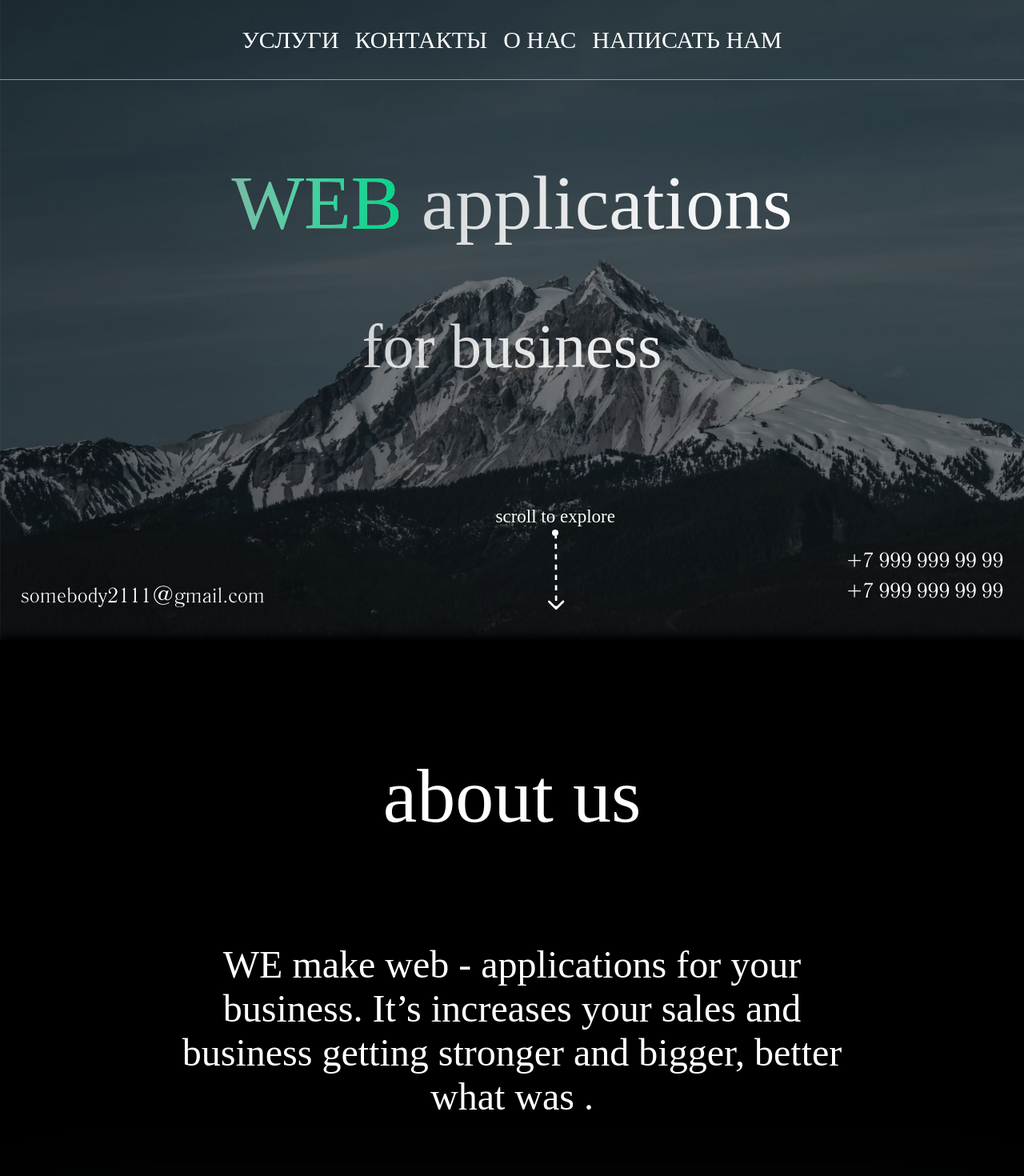
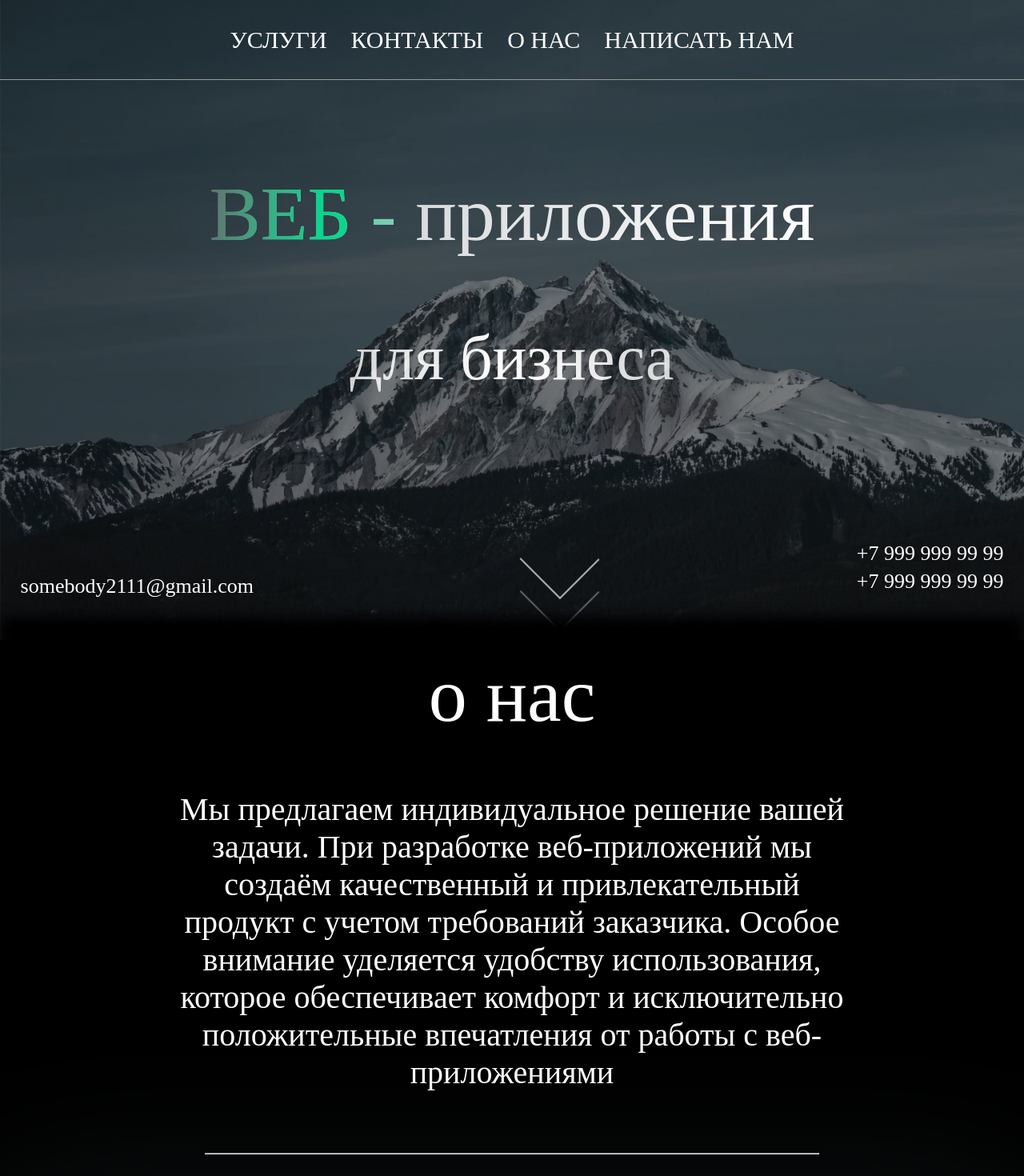
Before and after one commit to Daniks5-5/startport, a React (Create React App) app: page / in a window 1280 px wide. Shown: the top 1470 px of the page at 80% size. Built offline with nearby package versions, Linux system fonts and the light colour scheme.

Commit message:
ready header and about blocks

```diff
--- a/src/App.css
+++ b/src/App.css
@@ -20,10 +20,12 @@
     --grey: #D9D9D9;
     --white-gradient: linear-gradient(271deg, #FFF -3.31%, rgba(255, 255, 255, 0.75) 87.9%, rgba(255, 255, 255, 0.00) 141.42%);
     --light-grey: #EBEBEB;
+    --light-white-gradient: linear-gradient(272deg, rgba(255, 255, 255, 0.71) -78.32%, rgba(255, 255, 255, 0.00) -78.3%, #FFF 51%, rgba(255, 255, 255, 0.00) 180.23%, rgba(255, 255, 255, 0.00) 180.23%);
+
 }
 
 @font-face {
-    font-family: 'PT Serif';
+    font-family: 'PT-Serif';
     src: local('PTSerif-Regular'),
         url('./lib/fonts/PTSerif-Regular.ttf') format('ttf');
     font-weight: 400;
@@ -63,7 +65,6 @@
     font-style: normal;
 }
 
-
 @media(max-width: 1000px) {
     :root {
         font-size: 9px;
--- a/src/App.js
+++ b/src/App.js
@@ -1,6 +1,7 @@
 import Header from "./components/header/Header";
 import About from "./components/about/About";
 import Skills from "./components/skills/Skills";
+import Services from "./components/services/Services";
 import Footer from "./components/footer/Footer";
 import "./app.css";
 
@@ -10,6 +11,7 @@ function App() {
       <Header></Header>
       <About></About>
       <Skills></Skills>
+      <Services></Services>
       <Footer></Footer>
     </div>
   );
--- a/src/components/about/About.js
+++ b/src/components/about/About.js
@@ -2,11 +2,15 @@ import "./about.css";
 const About = () => {
   return (
     <section class="about" id="about">
-      <h2>about us</h2>
+      <h2>о нас</h2>
       <p>
-        WE make web - applications for your business. It’s increases your sales
-        and business getting stronger and bigger, better what was .
+        Мы предлагаем индивидуальное решение вашей задачи. При разработке
+        веб-приложений мы создаём качественный и привлекательный продукт с
+        учетом требований заказчика. Особое внимание уделяется удобству
+        использования, которое обеспечивает комфорт и исключительно
+        положительные впечатления от работы с веб-приложениями
       </p>
+      <hr className="about-line" />
     </section>
   );
 };
--- a/src/components/about/about.css
+++ b/src/components/about/about.css
@@ -3,7 +3,7 @@
     display: flex;
     flex-direction: column;
     width: 100%;
-    height: 100vh;
+    min-height: 70vh;
     color: var(--white);
     text-align: center;
     background-color: var(--black);
@@ -16,23 +16,31 @@
     content: "";
     position: absolute;
     background: #000;
-    filter: blur(5px);
-    top: -5px;
+    filter: blur(8px);
+    top: -29px;
     left: 0;
     width: 100%;
-    height: 25px;
+    height: 40px;
     z-index: 100;
 }
 
 .about h2 {
     font-family: BOWLER;
     font-size: 9.6rem;
-    margin-bottom: 10%;
+    padding-top: 1%;
+    margin-bottom: 5%;
 }
 
 .about p {
-    width: 70%;
-    font-family: Anchorion;
-    font-size: 4.8rem;
+    width: 65%;
+    font-family: PT-Serif;
+    font-size: 4.0rem;
     align-self: center;
 }
+
+.about-line {
+    width: 60%;
+    height: 1px;
+    background-color: rgba(255, 255, 255, 0.80);
+    margin: 6% auto 0 auto;
+}
--- a/src/components/header/Header.js
+++ b/src/components/header/Header.js
@@ -9,33 +9,28 @@ const Header = () => {
       <div className="header-block">
         <div className="header-text">
           <h1>
-            <span>WEB </span>applications
+            <span className="header-web-text">ВЕБ</span>
+            <span className="header-hyphen"> - </span>приложения
           </h1>
-          <h2>for business</h2>
+          <h2>для бизнеса</h2>
         </div>
         <div className="header-contacts">
           <div>
             <a href="#!">somebody2111@gmail.com</a>
           </div>
-          <div className="header-scroll-link">
-            <p>scroll to explore</p>
-            <div className="arrow">
-              <div className="dote"></div>
-              <svg
-                xmlns="http://www.w3.org/2000/svg"
-                width="23"
-                height="101"
-                viewBox="0 0 23 101"
-                fill="none"
-                className="arrow-body"
-              >
-                <path
-                  d="M10.9251 100.066C11.5137 100.649 12.4634 100.644 13.0464 100.056L22.5459 90.4634C23.1288 89.8748 23.1242 88.9251 22.5356 88.3421C21.9469 87.7592 20.9972 87.7638 20.4143 88.3524L11.9703 96.8788L3.44391 88.4348C2.85529 87.8519 1.90555 87.8565 1.32262 88.4451C0.739682 89.0337 0.744292 89.9835 1.33292 90.5664L10.9251 100.066ZM10 0.00728147L10.0172 3.543L13.0171 3.52844L13 -0.00728147L10 0.00728147ZM10.0515 10.6144L10.0858 17.6859L13.0858 17.6713L13.0515 10.5999L10.0515 10.6144ZM10.1202 24.7573L10.1545 31.8287L13.1545 31.8142L13.1201 24.7427L10.1202 24.7573ZM10.1888 38.9002L10.2231 45.9716L13.2231 45.9571L13.1888 38.8856L10.1888 38.9002ZM10.2575 53.043L10.2918 60.1145L13.2918 60.0999L13.2574 53.0285L10.2575 53.043ZM10.3261 67.1859L10.3605 74.2574L13.3604 74.2428L13.3261 67.1714L10.3261 67.1859ZM10.3948 81.3288L10.4291 88.4002L13.4291 88.3857L13.3947 81.3142L10.3948 81.3288ZM10.4634 95.4717L10.4806 99.0074L13.4806 98.9928L13.4634 95.4571L10.4634 95.4717Z"
-                  fill="white"
-                />
-              </svg>
+          <a className="header-scroll-link" href="#about">
+            <div className="title-block__rows">
+              <div className="title-block__rows-1">
+                <div className="title-block__row-1"></div>
+                <div className="title-block__row-2"></div>
+              </div>
+
+              <div className="title-block__rows-2">
+                <div className="title-block__row-3"></div>
+                <div className="title-block__row-4"></div>
+              </div>
             </div>
-          </div>
+          </a>
           <div className="header-phone">
             <a href="#!">+7 999 999 99 99</a>
             <a href="#!">+7 999 999 99 99</a>
--- a/src/components/header/header.css
+++ b/src/components/header/header.css
@@ -62,9 +62,19 @@
     -webkit-text-fill-color: transparent;
 }
 
-.header-block h1 span {
+.header-web-text {
     font-size: 9.6rem;
-    background: var(--green-gradient);
+    background: linear-gradient(277deg, #08D68C 21.7%, rgba(34, 48, 38, 0.50) 101.44%, rgba(26, 202, 139, 0.00) 137.68%);
+    background-clip: text;
+    -webkit-background-clip: text;
+    -webkit-text-fill-color: transparent;
+}
+
+.header-hyphen {
+    font-size: 9.6rem;
+    /* background: linear-gradient(20deg, #08D68C -34.46%, rgba(86, 195, 156, 0.50) 15.39%, #B1B7B9 32.23%); */
+    background: rgb(8, 214, 140);
+    background: linear-gradient(20deg, #08D68C 0%, rgba(86, 195, 156, 0.50) 56.39%, #B1B7B9 61.23%);
     background-clip: text;
     -webkit-background-clip: text;
     -webkit-text-fill-color: transparent;
@@ -72,15 +82,15 @@
 
 .header-block h2 {
     color: var(--white);
-    background: var(--white-gradient);
+    background: var(--light-white-gradient);
     background-clip: text;
     -webkit-background-clip: text;
     -webkit-text-fill-color: transparent;
-    font-size: 7.8rem;
+    font-size: 8.0rem;
 }
 
 .header-contacts {
-    font-family: Literaturnaya;
+    font-family: PT-Serif;
     font-size: 2.6rem;
     display: flex;
     width: 96%;
@@ -95,103 +105,123 @@
     margin-bottom: 3%;
 }
 
-/* .header-scroll {
-    position: absolute;
-    z-index: 10;
-    bottom: -436px;
-    left: -260px;
-    width: 810px;
-    height: 810px;
-    z-index: 2;
-    flex-shrink: 0;
-} */
-
-/* .header-scroll-filter {
-    position: absolute;
-    left: 0;
-    bottom: 0;
-    background: var(--light-black);
-    mix-blend-mode: color-burn;
-    filter: blur(2px);
-    width: 100%;
-    height: 100%;
-    z-index: 3;
-    border-radius: 100%;
-    opacity: 0.7;
-} */
-
-/* .header-scroll-filter:hover {
-    border: 5px dashed var(--white);
-    filter: blur(0px);
-    animation: scroll-filter-1 50s linear infinite;
-} */
-
-
-@keyframes scroll-filter-1 {
-    0% {
-        transform: rotate(0deg);
-    }
-
-    100% {
-        transform: rotate(360deg);
-    }
-}
-
-
-/*
-.header-scroll-link {
-    position: absolute;
-    left: 0%;
-    top: 0%;
-    color: var(--white);
-    width: 83%;
-    height: 100%;
-    border-radius: 50%;
-    padding-top: 14%;
-    padding-left: 26%;
-} */
-
-.header-scroll-link p {
-    color: var(--white);
-    font-family: Anchorion;
-    font-size: 2.3rem;
-    width: 100%;
-    text-align: center;
-}
-
-.header-scroll-link a {
-    text-decoration: none;
-}
-
 .header-phone {
     display: flex;
     flex-direction: column;
 }
 
-.arrow {
-    cursor: pointer;
-    position: relative;
-    width: 100%;
+.title-block__rows {
+    position: absolute;
+    display: flex;
+    flex-direction: column;
+    align-items: center;
+    justify-content: center;
+    width: 120px;
     height: 100px;
-    justify-content: center;
-    display: flex;
-    align-items: center;
-    flex-direction: column;
-    margin-top: 2%;
+    left: 50%;
+    bottom: 5%;
 }
 
-
-.dote {
-    width: 8px;
-    height: 8px;
-    background: var(--white);
-    border-radius: 50%;
-}
-
-.arrow-body {
-    position: relative;
+.title-block__rows a {
     width: 100%;
     height: 100%;
 }
 
+.title-block__row-1 {
+    position: relative;
+    width: 70px;
+    height: 2px;
+    background-color: #D9D9D9;
+    transform: translateX(24px) rotate(-45deg);
+}
+
+.title-block__row-2 {
+    position: relative;
+    top: -3px;
+    width: 70px;
+    height: 2px;
+    background-color: #D9D9D9;
+    transform: translateX(-25px) rotate(45deg);
+}
+
+.title-block__row-3 {
+    position: relative;
+    width: 70px;
+    height: 2px;
+    background-color: #D9D9D9;
+    transform: translateX(24px) rotate(-45deg);
+}
+
+.title-block__row-4 {
+    position: relative;
+    top: -3px;
+    width: 70px;
+    height: 2px;
+    background-color: #D9D9D9;
+    transform: translateX(-25px) rotate(45deg);
+}
+
+.title-block__rows-1 {
+    position: relative;
+    top: -10px;
+}
+
+.title-block__rows-2 {
+    position: relative;
+    top: 20px;
+}
+
+.title-block__rows-1 {
+    animation: row-1 3s linear infinite -1.5s;
+}
+
+@keyframes row-1 {
+    0% {
+        opacity: 0;
+        transform: translate(0, -20px);
+    }
+
+    10%,
+    90% {
+        opacity: 0;
+    }
+
+    50% {
+        opacity: 1;
+        transform: translate(0, 0);
+    }
+
+    100% {
+        opacity: 0;
+        transform: translate(0, 20px);
+    }
+}
+
+.title-block__rows-2 {
+    animation: row-2 3s linear infinite -1.5s;
+    animation-delay: 1s;
+}
+
+@keyframes row-2 {
+    0% {
+        opacity: 0;
+        transform: translate(0, -20px);
+    }
+
+    10%,
+    90% {
+        opacity: 0;
+    }
+
+    50% {
+        opacity: 1;
+        transform: translate(0, 0);
+    }
+
+    100% {
+        opacity: 0;
+        transform: translate(0, 20px);
+    }
+}
+
 /* header end */
--- a/src/components/navbar/Navbar.js
+++ b/src/components/navbar/Navbar.js
@@ -5,7 +5,7 @@ const Navbar = () => {
     <nav className="navigation">
       <ul>
         <li>
-          <a href="#skills">УСЛУГИ</a>
+          <a href="#services">УСЛУГИ</a>
         </li>
         <li>
           <a href="#header">КОНТАКТЫ</a>
--- a/src/components/navbar/navbar.css
+++ b/src/components/navbar/navbar.css
@@ -18,7 +18,7 @@
 
 .navigation ul li {
     font-size: 3.0rem;
-    font-family: PT Serif;
+    font-family: PT-Serif;
     line-height: normal;
 }
 
@@ -29,7 +29,7 @@
 }
 
 .navigation ul li:not(:last-of-type) {
-    margin-right: 20px;
+    margin-right: 30px;
 }
 
 
--- /dev/null
+++ b/src/components/services/Services.js
@@ -0,0 +1,7 @@
+import "./services.css";
+
+const Services = () => {
+  return <section className="services" id="services"></section>;
+};
+
+export default Services;
--- a/src/components/skills/Skills.js
+++ b/src/components/skills/Skills.js
@@ -1,4 +1,3 @@
-// import "../../app.css";
 import "./skills.css";
 
 const Skills = () => {
@@ -6,7 +5,7 @@ const Skills = () => {
     <section className="skills" id="skills">
       <div className="skills-font"></div>
       <div className="skills-block">
-        <h2>Our skills</h2>
+        <h2>наши навыки</h2>
         <ul className="skills-list">
           <li>Java 17+</li>
           <li>Spring Boot 2+</li>
```
Also changed, not shown: src/components/services/services.css (added).
